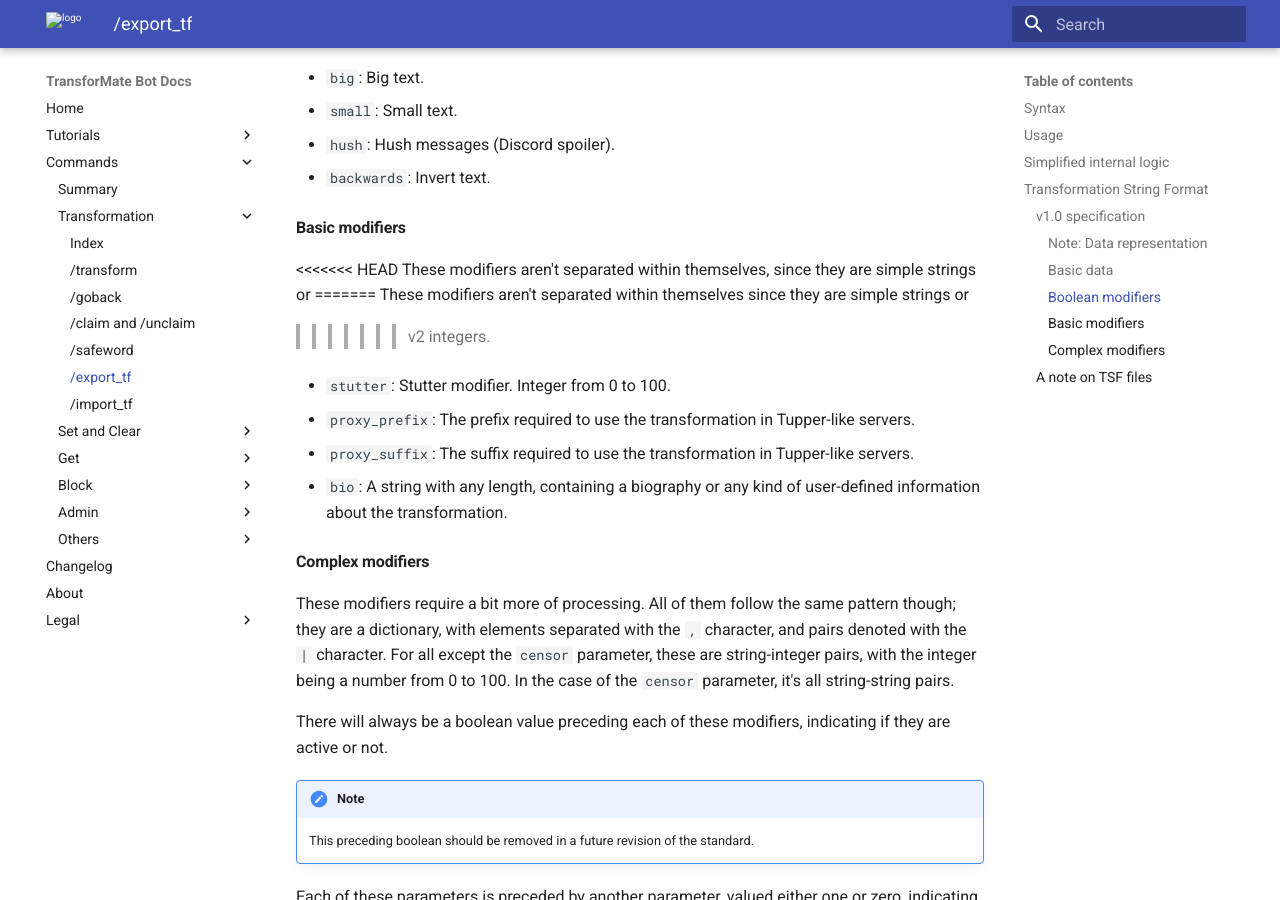
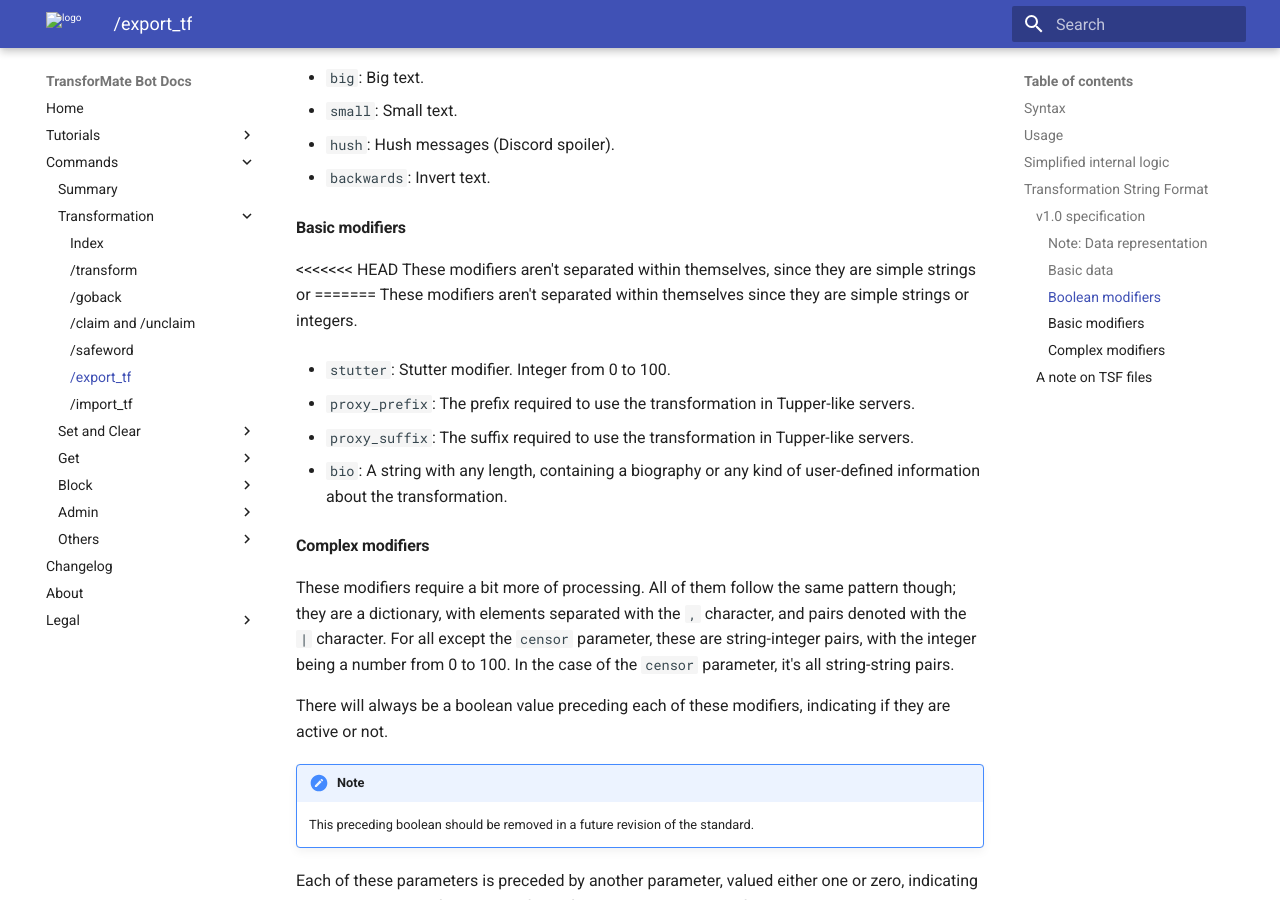
Before and after one commit to dorythecat/TransforMate, an MkDocs documentation site: the page built from docs/commands/transformation/export_tf.md, in a window 1280 px wide and 900 px high, scrolled down 3183 px. Built offline with MkDocs 1.6.1 and Material for MkDocs 9.7.7, drawn with Linux system fonts in a browser that asks for light colours.

Commit message:
Fixed error in the docs

```diff
--- a/docs/commands/transformation/export_tf.md
+++ b/docs/commands/transformation/export_tf.md
@@ -107,7 +107,6 @@
 These modifiers aren't separated within themselves, since they are simple strings or
 =======
 These modifiers aren't separated within themselves since they are simple strings or
->>>>>>> v2
 integers.
 
 - `stutter`: Stutter modifier. Integer from 0 to 100.
```
